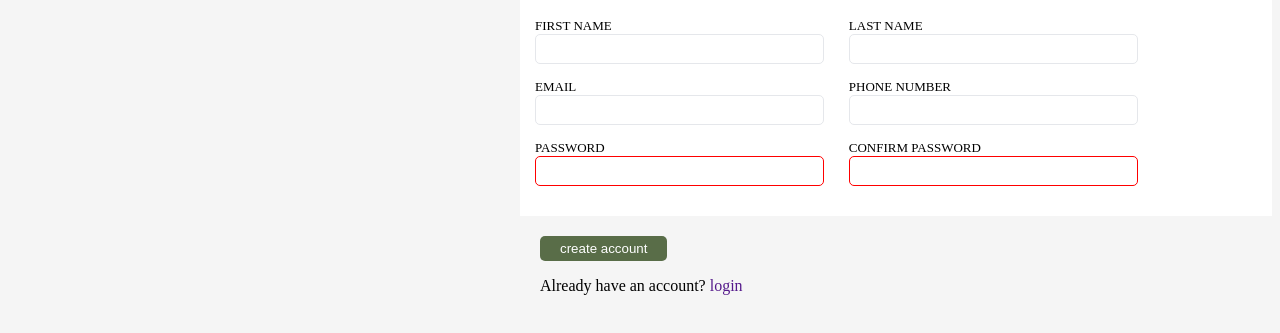
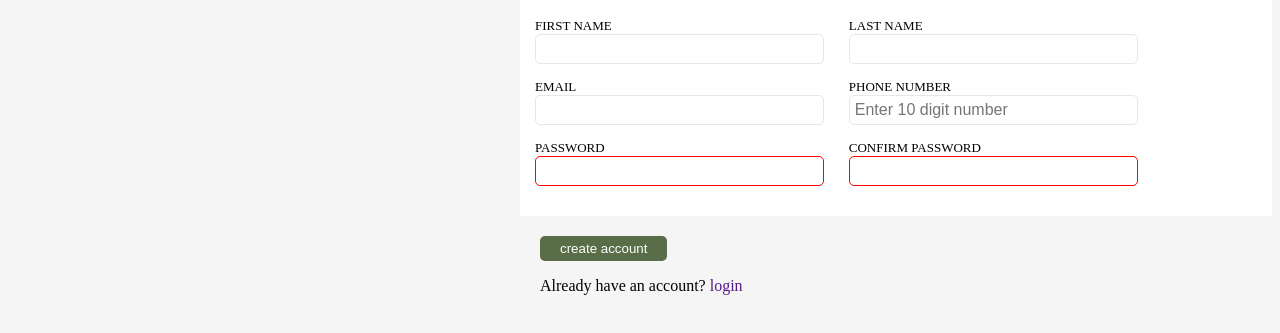
Before and after one commit to manoj13196/sign_up_form, a plain HTML site: page index.html in a window 1280 px wide. Shown: the part 355-688 px from the top of the page. Drawn offline with Linux system fonts and the light colour scheme.

Commit message:
updated form field at phone number attribute

```diff
--- a/index.html
+++ b/index.html
@@ -45,7 +45,7 @@
                         </div>
                         <div class="input-group">
                             <label for="Phone_number"> PHONE NUMBER</label>
-                            <input type="number" id="Phone_number" name="Phone_number">
+                            <input type="tel" id="Phone_number" name="Phone_number" pattern="[0-9]{10}" placeholder="Enter 10 digit number">
                         </div>
                     </div>
                     <div class="form-row">
```
